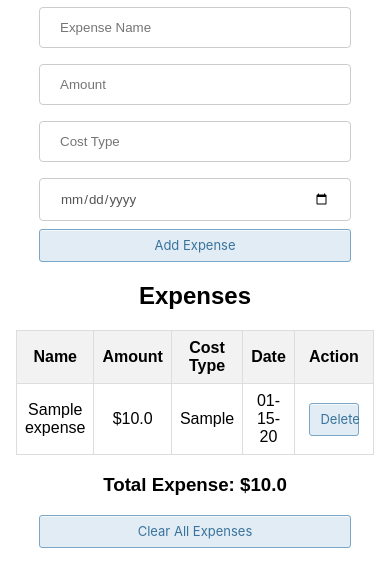
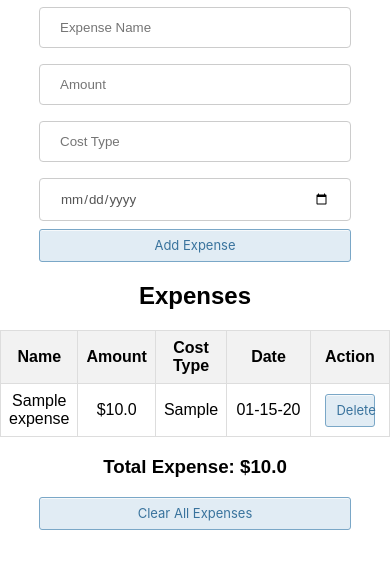
Before and after one commit to spencer104/expense_tracker, a Flask app: page / in a window 390 px wide. Shown: the part 129-716 px from the top of the page. Run offline with Flask 3, Linux system fonts and the light colour scheme; tables that the repository leaves empty hold one stand-in row (values such as "Sample post").

Commit message:
flask index update

```diff
--- a/templates/index.html
+++ b/templates/index.html
@@ -1,5 +1,3 @@
-
-
 <!DOCTYPE html>
 <html lang="en">
 <head>
@@ -50,12 +48,14 @@
             margin-top: 20px;
             margin-left: auto; /* Center the table */
             margin-right: auto; /* Center the table */
+            overflow-x: scroll;
         }
         th, td {
             border: 1px solid #ddd;
             padding: 8px;
             text-align: center; /* Center table headers and data */
         }
+
         th {
             background-color: #f2f2f2;
         }
@@ -119,6 +119,7 @@
 
         }
 
+
         /* Additional CSS for stacking inputs in a column after 1400px */
         @media screen and (max-width: 1400px) {
             form {
@@ -131,6 +132,16 @@
                 width: 80%;
                 margin: 8px 0; /* Adjust margin to add space between inputs */
             }
+        }
+
+        @media screen and (max-width: 500px) {
+            table{
+                width: 100%;
+            }
+
+        .date-column {
+            width: 75px; /* Set the fixed width for the date column */
+        }
         }
 
     </style>
@@ -159,7 +170,7 @@
                 <th>Name</th>
                 <th>Amount</th>
                 <th>Cost Type</th>
-                <th>Date</th>
+                <th class="date-column">Date</th>
                 <th>Action</th>
             </tr>
         </thead>
@@ -169,7 +180,7 @@
                 <td>{{ expense.name }}</td>
                 <td>${{ expense.amount }}</td>
                 <td>{{ expense.cost_type }}</td>
-                <td>{{ expense.date.strftime('%m-%d-%y') }}</td>
+                <td class="date-column">{{ expense.date.strftime('%m-%d-%y') }}</td>
                 <td>
                     <form action="/delete/{{ expense.id }}" method="post" style="display:inline;">
                         <button type="submit" class="button">Delete</button>
```
